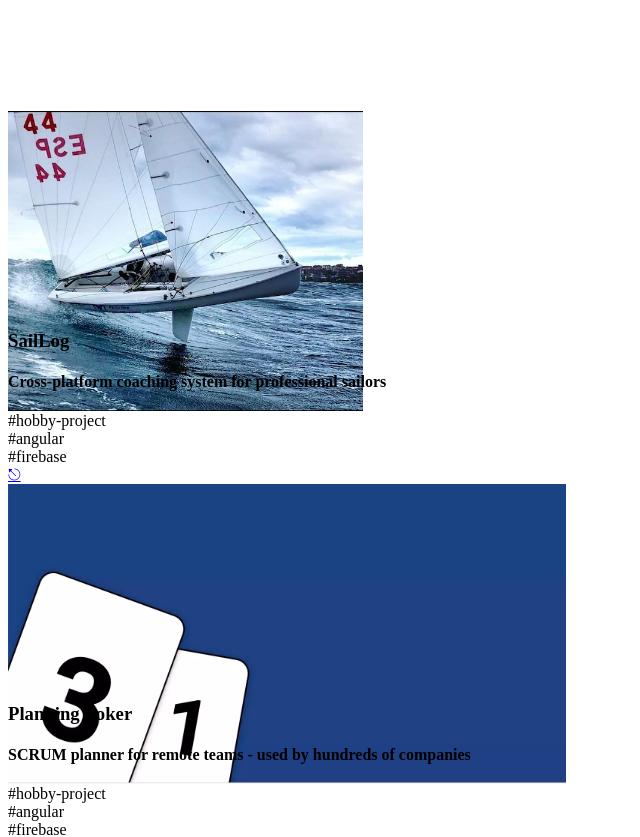
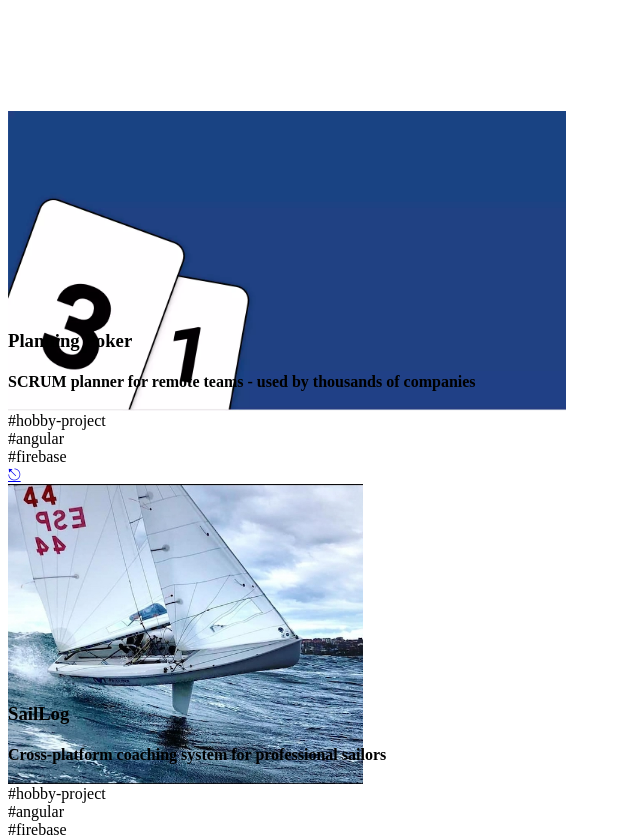
Before and after one commit to biharygergo/portfolio, a Next.js app: page / in a window 1280 px wide. Shown: the part 2594-3431 px from the top of the page, without its empty margins (0-640 px from the left). Built offline with nearby package versions, Linux system fonts and the light colour scheme.

Commit message:
Update projects

```diff
--- a/data/projects.ts
+++ b/data/projects.ts
@@ -2,24 +2,24 @@ import { Project } from "../types";
 
 export const projects: Project[] = [
   {
-    title: "SailLog",
-    subtitle: "Cross-platform coaching system for professional sailors",
+    title: "Planning Poker",
+    subtitle: "SCRUM planner for remote teams - used by thousands of companies",
     description:
-      "As a sailing enthusiast, I have been developing SailLog for the past 5 years. Used by more than 2000 sailors around the world, it is a great project to work on in my free-time.",
-    tags: ["hobby-project", "angular", "firebase"],
-    coverImageUrl: "/saillog-cover",
-    coverImageAlt: "Picture of a sailing boat",
-    projectUrl: "https://saillogapp.com",
-  },
-  {
-    title: "Planning Poker",
-    subtitle: "SCRUM planner for remote teams - used by hundreds of companies",
-    description:
-      "When Prezi switched to all-remote during to the pandemic, I developed this app to help our planning process. I invest a lot of my free time into developing it, and it's now used by more than 5000 people every month and growing rapidly.",
+      "When Prezi switched to all-remote during to the pandemic, I developed this app to help our planning process. I invest a lot of my free time into developing it, and it's now used by more than 15000 people every month and growing rapidly.",
     tags: ["hobby-project", "angular", "firebase"],
     coverImageUrl: "/planning-cover",
     coverImageAlt: "Illustration of poker cards",
     projectUrl: "https://planningpoker.live",
+  },
+   {
+    title: "SailLog",
+    subtitle: "Cross-platform coaching system for professional sailors",
+    description:
+      "As a sailing enthusiast, I have been developing SailLog for the past 5 years. Used by more than 2000 sailors around the world, this project helped me learn a lot during my university years. I have less time for it now, so I'm slowly retiring it.",
+    tags: ["hobby-project", "angular", "firebase"],
+    coverImageUrl: "/saillog-cover",
+    coverImageAlt: "Picture of a sailing boat",
+    projectUrl: "https://dinghydock-1489916737866.web.app/",
   },
   {
     title: "20k",
```
